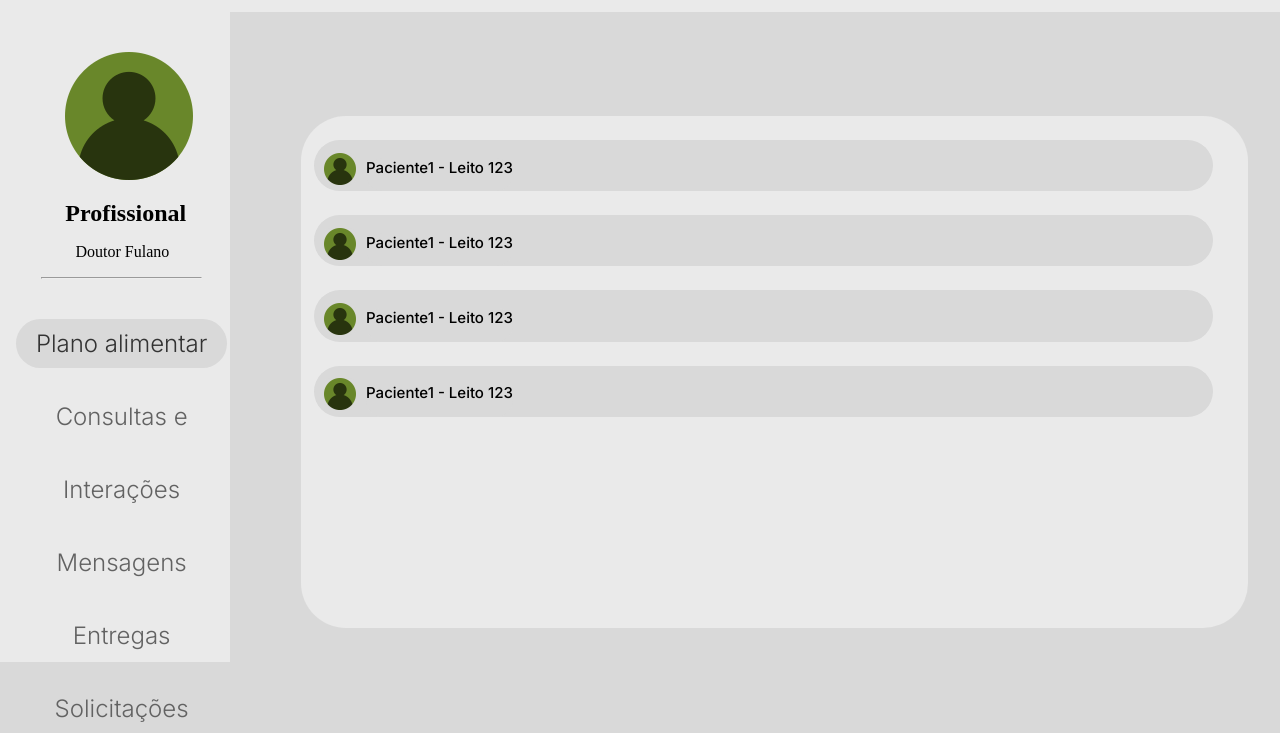
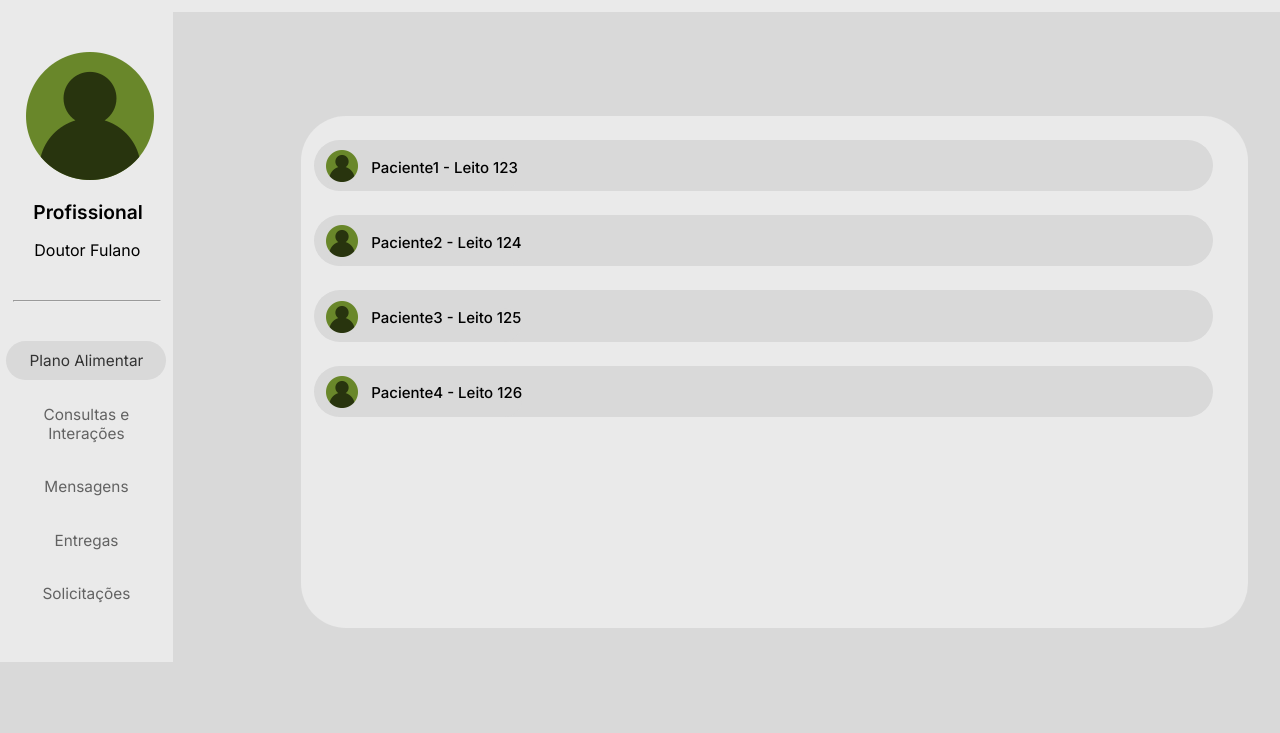
Before and after one commit to dudaferres/teste-site, a plain HTML site: page index.html in a window 1280 px wide. Shown: the part 68-801 px from the top of the page. Drawn offline with Linux system fonts and the light colour scheme; a web font is replaced by a local one.

Commit message:
feat-page1

```diff
--- a/index.html
+++ b/index.html
@@ -17,13 +17,12 @@
             </div>
             <div class="notification-container">
                 <img src="Assets/sino.png" width="20" height="20" alt="Notificações" id="bell-icon">
-                <span id="notification-count" class="notification-count">3</span> <!-- Exemplo de notificações -->
+                <span id="notification-count" class="notification-count">3</span>
             </div>
-            <!-- Lista de notificações, inicialmente oculta -->
             <div id="notification-list" class="notification-list">
                 <ul>
                     <li>Nova mensagem de Dr. Fulano</li>
-                    <li>Paciente X alterou seu plano alimentar</li>
+                    <li>Paciente X solicitou alteração do plano alimentar</li>
                     <li>Nova consulta agendada</li>
                 </ul>
             </div>
@@ -40,13 +39,10 @@
         </section>
         <hr>
         <div class="planoAlimentar">
-                <a href="#">Plano alimentar</a>
+            <a href="#">Plano Alimentar</a>
         </div>
         <div class="consultas">
-                <a href="#">Consultas e</a>
-            </div>
-            <div class="interacoes">
-                <a href="#">Interações</a>
+            <a href="#">Consultas e Interações</a>
         </div>
         <div class="mensagens">
             <a href="#">Mensagens</a>
@@ -61,20 +57,28 @@
 
     <section class="plano">
         <div class="leito1">
+            <a href="link-do-paciente1.html">
                 <img src="Assets/do-utilizador.png" width="42" height="42" alt="">
                 <p>Paciente1 - Leito 123</p>
+            </a>
         </div>
         <div class="leito2">
+            <a href="link-do-paciente2.html">
                 <img src="Assets/do-utilizador.png" width="42" height="42" alt="">
-            <p>Paciente1 - Leito 123</p>
+                <p>Paciente2 - Leito 124</p>
+            </a>
         </div>
         <div class="leito3">
+            <a href="link-do-paciente3.html">
                 <img src="Assets/do-utilizador.png" width="42" height="42" alt="">
-            <p>Paciente1 - Leito 123</p>
+                <p>Paciente3 - Leito 125</p>
+            </a>
         </div>
-        <div class="leito3">
+        <div class="leito4">
+            <a href="link-do-paciente4.html">
                 <img src="Assets/do-utilizador.png" width="42" height="42" alt="">
-            <p>Paciente1 - Leito 123</p>
+                <p>Paciente4 - Leito 126</p>
+            </a>
         </div>
     </section>
 
--- a/style.css
+++ b/style.css
@@ -1,38 +1,33 @@
 @import url('https://fonts.googleapis.com/css2?family=Kadwa:wght@400;700&display=swap');
 @import url('https://fonts.googleapis.com/css2?family=Inter:ital,opsz,wght@0,14..32,100..900;1,14..32,100..900&family=Kadwa:wght@400;700&display=swap');
 
-/* Reseta as margens e os preenchimentos de todos os elementos da página */
 * {
     margin: 0;
     padding: 0;
     box-sizing: border-box;
 }
 
-/* Estilos para o cabeçalho (header), que usa Flexbox para distribuir seus itens */
 .cabecalho {
     display: flex;
     justify-content: space-between;
     background-color: #EAEAEA;
     width: 100%;
-    height: 10vh;  /* Usando altura relativa à altura da tela */
+    height: 10vh;
     flex-shrink: 0;
     align-items: center;
 }
 
-/* Estilos para a área à esquerda do cabeçalho (onde está o logo) */
 .cabecalho_esquerda img {
-    width: 11.2vw;  /* Largura em relação à largura da tela */
+    width: 11.2vw;
     height: auto;
-    margin-left: 2vw;  /* Margem ajustada para responsividade */
+    margin-left: 2vw;
 }
 
-/* Estilos para a área à direita do cabeçalho (onde estão o link e o ícone) */
 .cabecalho_direita {
     display: flex;
     align-items: center;
-    margin-right: 3vw;  /* Margem ajustada para responsividade */
-    font-size: 0.70em;  /* Tamanho de fonte ajustado */
-
+    margin-right: 3vw;
+    font-size: 0.70em;
 }
 
 body {
@@ -47,12 +42,12 @@ body {
     text-decoration: none;
     color: #626262;
     font-family: Inter, sans-serif;
-    font-size: 1.5em;  /* Usando tamanho relativo */
+    font-size: 1.5em;
 }
 
 .aoLado {
-    width: 18vw;  /* Largura ajustada para 20% da tela */
-    height: 50.80vw;  /* Altura ajustada para ocupar toda a altura da tela */
+    width: 13.5vw;
+    height: 50.80vw;
     background-color: #EAEAEA;
     display: flex;
     flex-direction: column;
@@ -60,60 +55,61 @@ body {
 }
 
 .perfil img {
-    margin-left: 2.20vw;
+    margin-left: 0.5vw;
     margin-top: 5vh;
-    max-width: 100%;  /* Garante que a imagem não ultrapasse a largura da tela */
+    max-width: 100%;
 }
 
 .perfil h2 {
-    margin-left: 2.20vw;
+    margin-left: 1.1vw;
     margin-top: 2vh;
     margin-bottom: 2vh;
+    color: #000000;
+    font-family: Inter, sans-serif;
+    font-size: 1.2em;
+    font-weight: 600;
 }
 
 .doutor p {
-    margin-left: 3vw;
+    margin-left: 1.18vw;
     margin-bottom: 2vh;
+    color: #000000;
+    font-family: Inter, sans-serif;
+    font-size: 1em;
+    font-weight: 400;
 }
 
 .aoLado hr {
-    width: 70%;  /* Usando largura relativa */
-    height: 1px;
+    width: 86%;
+    height: 0.25%;
     background: #9B9B9B;
-    margin-left: 1vw;
-    margin-bottom: 2vh;
+    margin-left: 0.1vw;
+    margin-top: 3vh;
+    margin-bottom: 3vh;
 }
 
-/* Estilo para os links dentro de .planoAlimentar e outros links semelhantes */
 .planoAlimentar a, .consultas a, .mensagens a, .entregas a, .solicitacoes a, .interacoes a {
-    display: flex;
+    display: inline-block;
     text-decoration: none;
     color: #626262;
     font-family: Inter, sans-serif;
-    font-size: 1.5em;  /* Tamanho de fonte ajustado */
-    font-weight: 300;
+    font-size: 1.2vw;
+    font-weight: 400;
     line-height: normal;
-    margin-left: 1vw;  /* Margens ajustadas */
     margin-top: 1em;
-    padding: 10px 20px;  /* Adicionando algum preenchimento ao redor do link */
-    transition: background-color 0.3s ease, color 0.3s ease; /* Transição suave */
+    padding: 0.625em 1.5em;
+    text-align: center;
+    border-radius: 52px;
+    transition: background-color 0.3s ease, color 0.3s ease;
 }
 
-/* Estilo de hover aplicado aos links dentro de .planoAlimentar */
-.planoAlimentar a{
-    background-color: #D9D9D9;  /* Cor de fundo ao passar o mouse */
-    color: #333333;  /* Cor do texto ao passar o mouse */
-    border-radius: 52px;  /* Borda arredondada para o efeito de hover */
+.planoAlimentar a {
+    background-color: #D9D9D9;
+    color: #333333;
+    border-radius: 52px;
 }
 
-.consultas:hover a, .interacoes:hover a, .mensagens:hover a, .entregas:hover a, .solicitacoes:hover a {
-    background-color: #D9D9D9;  /* Cor de fundo ao passar o mouse */
-    color: #333333;  /* Cor do texto ao passar o mouse */
-    border-radius: 52px;  /* Borda arredondada para o efeito de hover */
-}
-
-.plano{
-
+.plano {
     display: flex;
     display: block;
     position: absolute;
@@ -121,14 +117,11 @@ body {
     height: 40vw;
     left: 23.5%;
     top: 23%;
-
     background: #EAEAEA;
     border-radius: 45px;
-
 }
 
-.leito1, .leito2, .leito3, .leito4{
-
+.leito1, .leito2, .leito3, .leito4 {
     width: 95%;
     height: 10%;
     display: flex;
@@ -136,35 +129,36 @@ body {
     background: #D9D9D9;
     margin-top: 1.5em;
     margin-left: 1vw;
-
 }
 
-.leito1 img, .leito2 img, .leito3 img, .leito4 img{
+.leito1 img, .leito2 img, .leito3 img, .leito4 img {
     width: 2.5vw;
     height: 2.5vw;
     display: flex;
     border-radius: 20%;
     background: #D9D9D9;
-    margin-top: 0.8em;
-    margin-left: 0.8vw;
-
+    margin-top: -0.6vw;
 }
 
-.leito1 p, .leito2 p, .leito3 p, .leito4 p{
-
+.leito1 a, .leito2 a, .leito3 a, .leito4 a {
     display: flex;
     border-radius: 35px;
     background: #D9D9D9;
     margin-top: 1.4vw;
-    margin-left: 0.8vw;
+    margin-left: 1vw;
     color: #000;
     font-family: Inter;
     font-size: 15px;
-    font-style: normal;
     font-weight: 500;
     line-height: normal;
+    text-decoration: none;
+}
 
+.leito1 p, .leito2 p, .leito3 p, .leito4 p{
+    margin-left: 1vw;
+    margin-bottom: 0.1vw
 }
+
 
 .notification-container {
     position: relative;
@@ -185,9 +179,8 @@ body {
     line-height: 15px;
 }
 
-/* Estilo da lista de notificações */
 .notification-list {
-    display: none; /* Inicialmente oculto */
+    display: none;
     position: absolute;
     top: 30px;
     right: 0;
@@ -202,18 +195,3 @@ body {
 .notification-list ul {
     list-style-type: none;
     padding: 0;
-    margin: 0;
-}
-
-.notification-list ul li {
-    padding: 10px;
-    border-bottom: 1px solid #eee;
-}
-
-.notification-list ul li:last-child {
-    border-bottom: none;
-}
-
-.notification-list ul li:hover {
-    background-color: #f0f0f0;
-}
```
Lines whose indentation alone changed are shown as unchanged.
